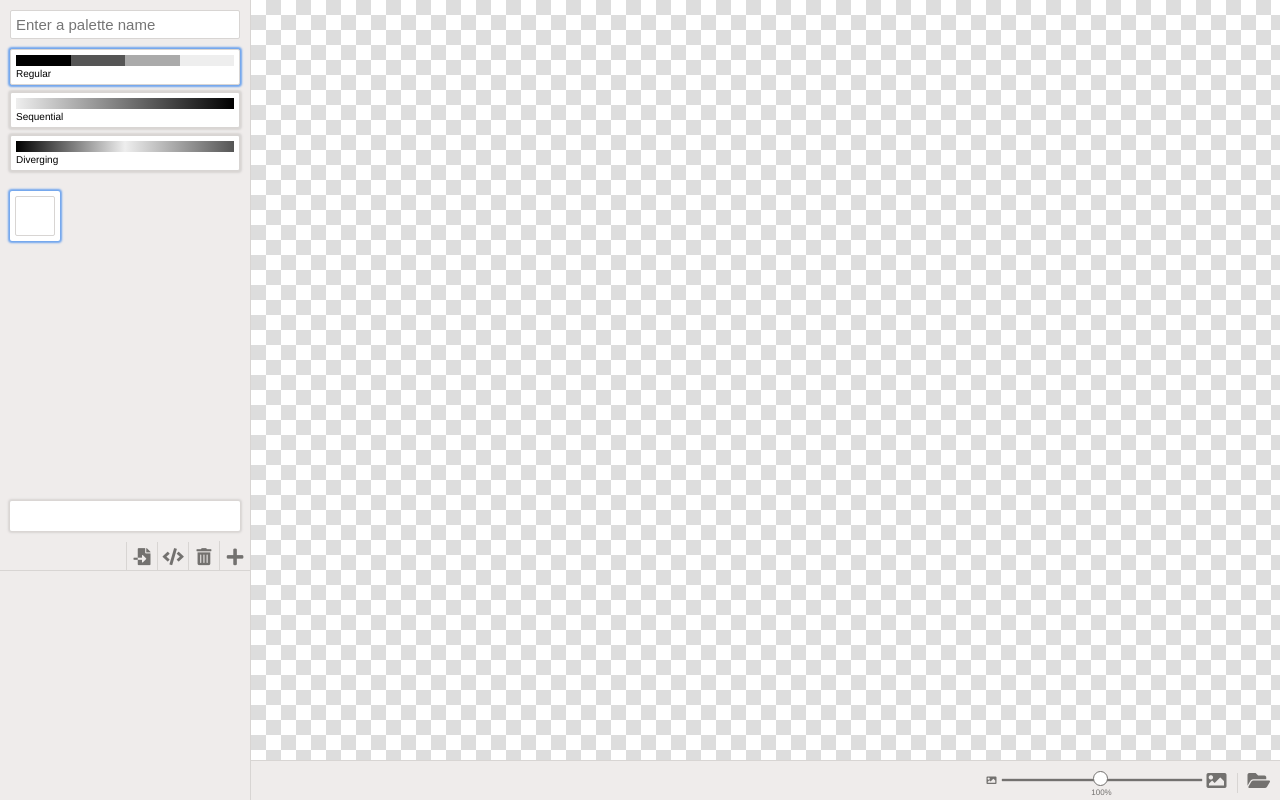
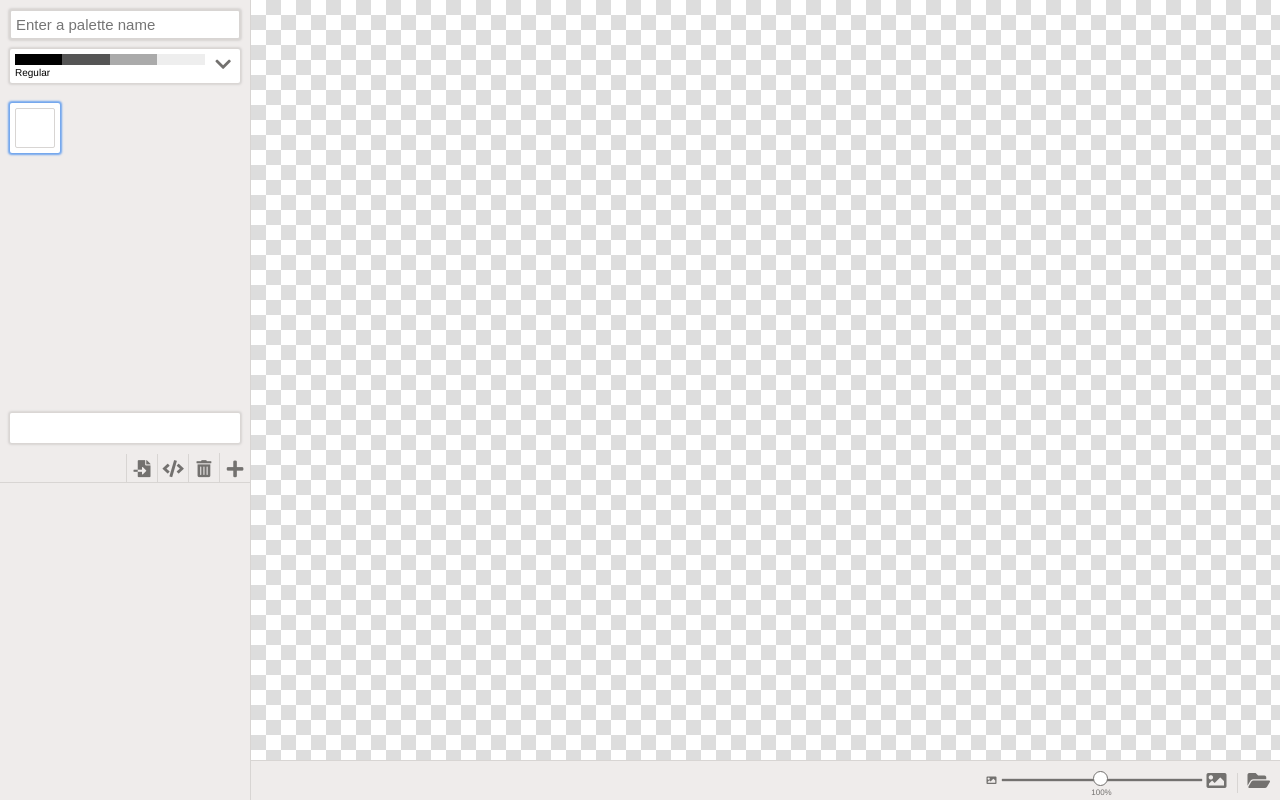
Before and after one commit to gentlygently/tableaucolours, a Vue app: page / in a window 1280 px wide. Built offline with nearby package versions, Linux system fonts and the light colour scheme.

Commit message:
Turned type selection into a dropdown list

```diff
--- a/src/components/ColourPalette.vue
+++ b/src/components/ColourPalette.vue
@@ -1,10 +1,20 @@
 <template>
   <div class="colourpalette">
     <div class="colourpalette-name">
-      <input type="text" id="name" v-model="palette.name" placeholder="Enter a palette name">
+      <input
+        type="text"
+        id="name"
+        v-model="palette.name"
+        tabindex="1"
+        placeholder="Enter a palette name"
+      >
     </div>
     <div class="colourpalette-type">
-      <palette-types :selected-type="palette.type" @type-selected="typeSelected"/>
+      <palette-types
+        :selected-type-name="palette.type"
+        :tab-index="2"
+        @type-selected="typeSelected"
+      />
     </div>
     <colour-list
       :colours="palette.colours"
@@ -147,10 +157,16 @@ export default {
       font-size: 1.5rem;
       border-radius: 0.2rem;
       box-sizing: border-box;
+      outline: none;
+      box-shadow: @box-shadow;
     }
     input:hover {
       border: @border;
       border-color: @border-colour-hover;
+      box-shadow: @box-shadow-hover;
+    }
+    input:focus {
+      box-shadow: @box-shadow-active;
     }
   }
   &-type {
--- a/src/components/PaletteType.vue
+++ b/src/components/PaletteType.vue
@@ -1,10 +1,8 @@
 <template>
-  <li class="palettetype" :class="selectedClass" @click="$emit('type-selected', type.name)">
-    <div :class="'palettetype--' + type.classModifier">
-      <div :class="'palettetype-example--' + type.classModifier">&nbsp;</div>
-      <label class="palettetype-label">{{ type.displayName }}</label>
-    </div>
-  </li>
+  <div class="palettetype" :class="'palettetype--' + type.classModifier">
+    <div :class="'palettetype-example--' + type.classModifier">&nbsp;</div>
+    <label class="palettetype-label">{{ type.displayName }}</label>
+  </div>
 </template>
 
 <script>
@@ -15,11 +13,6 @@ export default {
       type: Object,
       required: true
     }
-  },
-  computed: {
-    selectedClass () {
-      return this.type.isSelected ? 'palettetype--selected' : ''
-    }
   }
 }
 </script>
@@ -28,20 +21,7 @@ export default {
 @import '../variables.less';
 
 .palettetype {
-  border: @border;
   padding: 0.5rem;
-  background-color: #fff;
-  border-radius: 0.2rem;
-  box-shadow: 0rem 0rem 0.2rem 0.2rem @border-colour;
-
-  &:hover {
-    box-shadow: 0rem 0rem 0.2rem 0.2rem @border-colour-hover;
-  }
-
-  &--selected,
-  &--selected:hover {
-    box-shadow: 0rem 0rem 0.2rem 0.2rem @border-colour-active;
-  }
 
   &-label {
     padding-top: 0.2rem;
--- a/src/components/PaletteTypes.vue
+++ b/src/components/PaletteTypes.vue
@@ -1,13 +1,35 @@
 <template>
-  <ul class="palettetypes">
-    <palette-type
-      v-for="type in types"
-      :key="type.name"
-      class="palettetypes-type"
-      :type="type"
-      @type-selected="typeSelected"
-    />
-  </ul>
+  <div
+    class="palettetypes"
+    @keyup.down.exact.stop.prevent="arrowDown"
+    @keyup.up.exact.stop.prevent="arrowUp"
+    @click.stop
+  >
+    <div
+      class="palettetypes-select"
+      :tabindex="tabIndex >= 0 ? tabIndex : ''"
+      @click="toggleList"
+      ref="select"
+    >
+      <div class="palettetypes-selectedtype">
+        <palette-type :type="selectedType"/>
+      </div>
+      <div class="palettetypes-selectindicator">
+        <span class="fas fa-chevron-down"></span>
+      </div>
+    </div>
+    <ul class="palettetypes-list" :class="listClass">
+      <li
+        v-for="type in types"
+        :key="type.name"
+        class="palettetypes-type"
+        :class="type.isSelected ? 'palettetypes-type--selected' : ''"
+        @click="typeClicked(type)"
+      >
+        <palette-type :type="type"/>
+      </li>
+    </ul>
+  </div>
 </template>
 
 <script>
@@ -16,13 +38,19 @@ import PaletteType from './PaletteType.vue'
 export default {
   name: 'PaletteTypes',
   props: {
-    selectedType: {
+    selectedTypeName: {
       type: String,
       required: true
+    },
+    tabIndex: {
+      type: Number,
+      required: false,
+      default: -1
     }
   },
   data: function () {
     return {
+      isListOpen: false,
       types: [
         this.createType('regular', 'regular', 'Regular'),
         this.createType('ordered-sequential', 'sequential', 'Sequential'),
@@ -34,21 +62,67 @@ export default {
     PaletteType
   },
   methods: {
+    arrowDown (event) {
+      let selectedIndex = this.types.findIndex(x => x.isSelected)
+      if (selectedIndex < this.types.length - 1) {
+        this.typeSelected(this.types[selectedIndex + 1].name)
+      }
+    },
+    arrowUp (event) {
+      let selectedIndex = this.types.findIndex(x => x.isSelected)
+      if (selectedIndex > 0) {
+        this.typeSelected(this.types[selectedIndex - 1].name)
+      }
+    },
     createType (name, classModifier, displayName) {
       return {
         name: name,
         classModifier: classModifier,
         displayName: displayName,
-        isSelected: name === this.selectedType
+        isSelected: name === this.selectedTypeName
       }
     },
-    typeSelected (type) {
-      this.$emit('type-selected', type)
+    closeList () {
+      this.isListOpen = false
+    },
+    toggleList () {
+      this.isListOpen = !this.isListOpen
+    },
+    typeClicked (type) {
+      this.typeSelected(type.name)
+      this.closeList()
+      this.$refs.select.focus()
+    },
+    typeSelected (typeName) {
+      this.$emit('type-selected', typeName)
+    }
+  },
+  computed: {
+    listClass () {
+      return this.isListOpen ? 'palettetypes-list--open' : ''
+    },
+    selectedType () {
+      return this.types.find(x => x.isSelected)
+    },
+    selectedTypeValue: {
+      get () {
+        return this.selectedTypeName
+      },
+      set (newValue) {
+        this.$emit('type-selected', newValue)
+      }
     }
   },
   watch: {
-    selectedType (newValue) {
+    selectedTypeName (newValue) {
       this.types.forEach(x => (x.isSelected = x.name === newValue))
+    },
+    isListOpen (newValue) {
+      if (newValue) {
+        window.addEventListener('click', this.closeList, false)
+      } else {
+        window.removeEventListener('click', this.closeList)
+      }
     }
   }
 }
@@ -59,16 +133,75 @@ export default {
 
 .palettetypes {
   display: block;
-  list-style: none;
+  position: relative;
   margin: 0;
   padding: 0;
+  box-sizing: border-box;
+  height: 3.4rem;
+  overflow: visible;
+
+  &-select {
+    position: relative;
+    background-color: #fff;
+    border-radius: 0.2rem;
+    box-shadow: @box-shadow;
+    z-index: 100;
+    user-select: none;
+
+    &:hover {
+      box-shadow: @box-shadow-hover;
+    }
+
+    &:focus,
+    &:focus:hover {
+      box-shadow: @box-shadow-active;
+    }
+  }
+
+  &-selectedtype {
+    margin-right: 3rem;
+  }
+
+  &-selectindicator {
+    position: absolute;
+    box-sizing: border-box;
+    width: 3rem;
+    text-align: center;
+    top: 0.6rem;
+    right: 0.2rem;
+    font-size: 1.8rem;
+    color: @tool-colour;
+  }
+
+  &-list {
+    display: none;
+    position: relative;
+    list-style: none;
+    padding: 0;
+    margin: 0;
+    border: @border;
+    border-radius: 0.2rem;
+    background-color: #fff;
+    box-shadow: @box-shadow;
+    z-index: 99;
+
+    &--open {
+      display: block;
+    }
+  }
 
   &-type {
-    display: block;
-    margin-top: 0.7rem;
+    border-top: @border;
+    padding-right: 3rem;
+    background-color: #fff;
 
-    &:first-child {
-      margin: 0;
+    &:hover {
+      background-color: #fafafa;
+    }
+
+    &--selected,
+    &--selected:hover {
+      background-color: @background-colour-selected;
     }
   }
 }
--- a/src/variables.less
+++ b/src/variables.less
@@ -3,6 +3,8 @@
 @border-colour-hover: darken(@border-colour, 15%);
 @border: solid 0.1rem @border-colour;
 @background-colour: #efeceb;
+@background-colour-hover: darken(@background-colour, 15%);
+@background-colour-selected: lighten(@button-colour, 40%);
 @tool-colour: #73716f;
 @tool-colour-hover: darken(@tool-colour, 10%);
 @tool-colour-active: #2b7ae6;
@@ -11,3 +13,6 @@
 @button-colour-hover: darken(@button-colour, 10%);
 @button-special-colour: #4bc734;
 @button-special-colour-hover: darken(@button-special-colour, 10%);
+@box-shadow: 0rem 0rem 0.2rem 0.2rem @border-colour;
+@box-shadow-hover: 0rem 0rem 0.2rem 0.2rem @border-colour-hover;
+@box-shadow-active: 0rem 0rem 0.2rem 0.2rem @border-colour-active;
```
